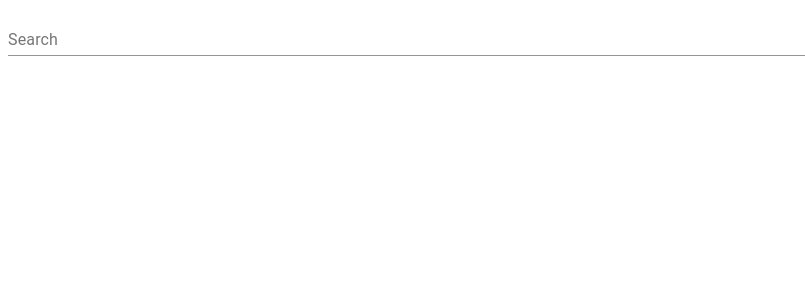
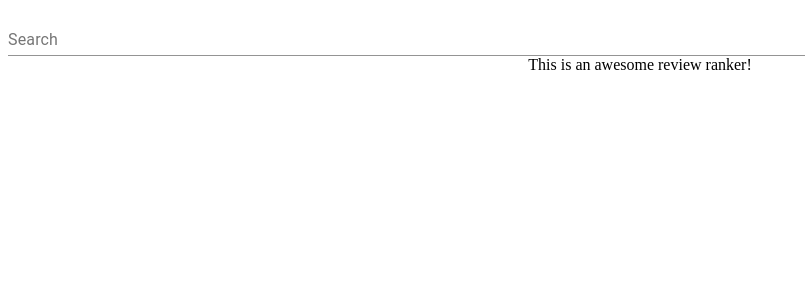
Before and after one commit to williamhelmrath/review-ranker, a React (Create React App) app: page / in a window 1280 px wide. Shown: the top 300 px of the page, without its empty margins (0-805 px from the left). Built offline with nearby package versions, Linux system fonts and the light colour scheme; no server answers; the database is empty; the HTML template or start-up script is replaced by a standard one.

Commit message:
testing continuous deployment

```diff
--- a/src/App.js
+++ b/src/App.js
@@ -19,6 +19,7 @@ function App() {
       style={{ textAlign: "center", display: "flex", flexDirection: "column" }}
     >
       <TextField label="Search" onChange={handleChange} value={word} />
+      This is an awesome review ranker!
       {word}
     </div>
   );
```
